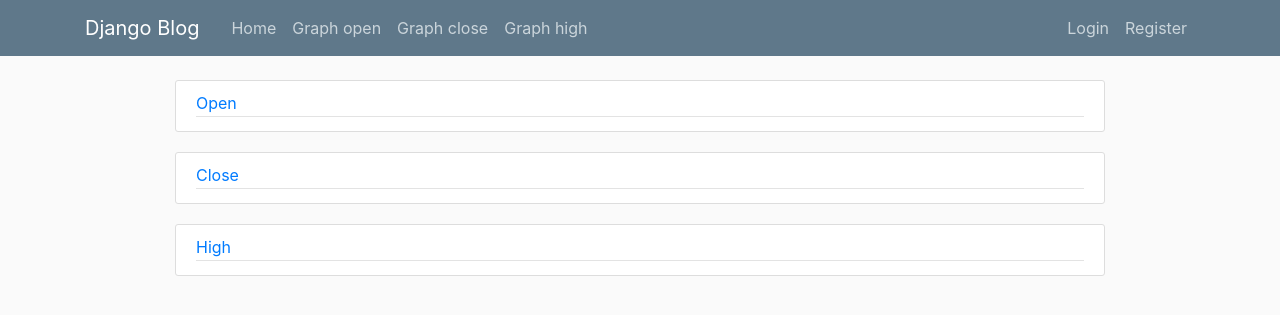
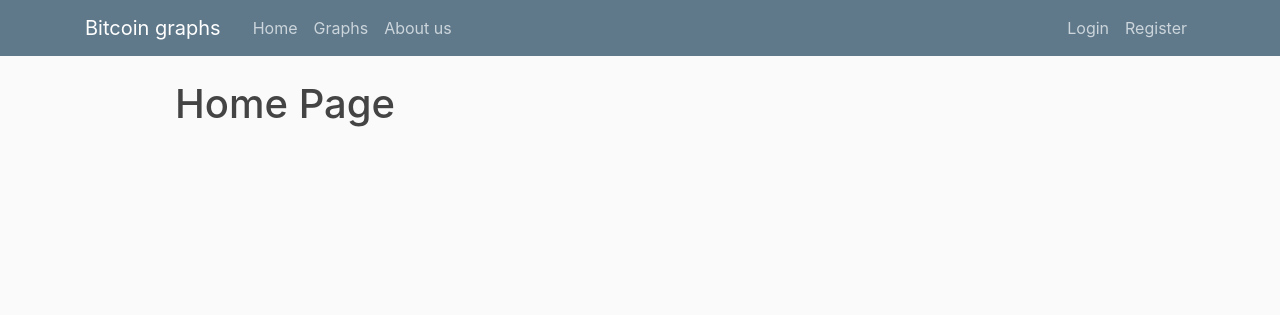
Before and after one commit to marekpizner/fin_web, a Django app: page / in a window 1280 px wide. Shown: the top 315 px of the page. Run offline with Django 3.2, Linux system fonts and the light colour scheme; some libraries are stand-ins or nearby versions.

Commit message:
add small icons for list of graphs, refactor page architecture

```diff
--- a/fin_web/fin_web_graphs/templates/fin_web_graphs/about.html
+++ b/fin_web/fin_web_graphs/templates/fin_web_graphs/about.html
@@ -1,4 +1,4 @@
-{% extends "blog/base.html" %}
+{% extends "fin_web_graphs/header.html" %}
 {% block content %}
     <h1>About Page</h1>
 {% endblock content %}
--- a/fin_web/fin_web_graphs/templates/fin_web_graphs/header.html
+++ b/fin_web/fin_web_graphs/templates/fin_web_graphs/header.html
@@ -13,17 +13,15 @@
 
     <link rel="stylesheet" type="text/css" href="{% static 'fin_web_graphs/main.css' %}">
 
-    {% if title %}
-    <title>Django Blog - {{ title }}</title>
-    {% else %}
-    <title>Django Blog</title>
-    {% endif %}
+
+    <title>Bitcoin graphs</title>
+
 </head>
 <body>
 <header class="site-header">
     <nav class="navbar navbar-expand-md navbar-dark bg-steel fixed-top">
         <div class="container">
-            <a class="navbar-brand mr-4" href="{% url 'index' %}">Django Blog</a>
+            <a class="navbar-brand mr-4" href="{% url 'index' %}">Bitcoin graphs</a>
             <button class="navbar-toggler" type="button" data-toggle="collapse" data-target="#navbarToggle"
                     aria-controls="navbarToggle" aria-expanded="false" aria-label="Toggle navigation">
                 <span class="navbar-toggler-icon"></span>
@@ -31,9 +29,8 @@
             <div class="collapse navbar-collapse" id="navbarToggle">
                 <div class="navbar-nav mr-auto">
                     <a class="nav-item nav-link" href="{% url 'index' %}">Home</a>
-                    <a class="nav-item nav-link" href="{% url 'graph_open' %}">Graph open</a>
-                    <a class="nav-item nav-link" href="{% url 'graph_close' %}">Graph close</a>
-                    <a class="nav-item nav-link" href="{% url 'graph_high' %}">Graph high</a>
+                    <a class="nav-item nav-link" href="{% url 'graphs' %}">Graphs</a>
+                    <a class="nav-item nav-link" href="{% url 'about_us' %}">About us</a>
                 </div>
                 <!-- Navbar Right Side -->
                 <div class="navbar-nav">
@@ -46,7 +43,7 @@
 </header>
 
 <main role="main" class="container-fluid">
-    <div class="row content" >
+    <div class="row content">
         <div class="col-xl">
             {% block content %}
             {% endblock %}
--- a/fin_web/fin_web_graphs/templates/fin_web_graphs/index.html
+++ b/fin_web/fin_web_graphs/templates/fin_web_graphs/index.html
@@ -1,12 +1,4 @@
 {% extends "fin_web_graphs/header.html" %}
 {% block content %}
-    {% for graph in graphs %}
-        <article class="media content-section">
-          <div class="media-body">
-            <div class="article-metadata">
-              <a class="mr-2" href="/{{ graph.url }}">{{ graph.title }}</a>
-            </div>
-          </div>
-        </article>
-    {% endfor %}
+    <h1>Home Page</h1>
 {% endblock content %}
--- a/fin_web/fin_web_graphs/urls.py
+++ b/fin_web/fin_web_graphs/urls.py
@@ -1,11 +1,15 @@
 from django.urls import path
+from django.conf import settings
+from django.conf.urls.static import static
 
-from .views import GraphOpen, GraphClose, GraphHigh, index
+from .views import GraphOpen, GraphClose, GraphHigh, index, about_us, graphs
 
 urlpatterns = [
     path('', index, name='index'),
-    path('about/', index, name='about'),
+    path('graphs/', graphs, name='graphs'),
+    path('about/', about_us, name='about_us'),
     path('graph_open/', GraphOpen.as_view(), name='graph_open'),
     path('graph_close/', GraphClose.as_view(), name='graph_close'),
-    path('graph_high/', GraphHigh.as_view(), name='graph_high')
-]
+    path('graph_high/', GraphHigh.as_view(), name='graph_high'),
+
+]+ static(settings.STATIC_URL, document_root=settings.STATIC_ROOT)
--- a/fin_web/fin_web_graphs/views.py
+++ b/fin_web/fin_web_graphs/views.py
@@ -11,25 +11,40 @@ from .models import Olhc
 list_of_graphs = [
     {
         'title': 'Open',
-        'url': 'graph_open'
+        'url': 'graph_open',
+        'icon': 'fin_web_graphs/img/b.png'
     },
     {
         'title': 'Close',
-        'url': 'graph_close'
+        'url': 'graph_close',
+        'icon': 'fin_web_graphs/img/r.png'
     },
     {
         'title': 'High',
-        'url': 'graph_high'
+        'url': 'graph_high',
+        'icon': 'fin_web_graphs/img/g.png'
     }
 ]
 
 
 def index(request):
     context = {
+    }
+
+    return render(request, 'fin_web_graphs/index.html', context)
+
+
+def graphs(request):
+    context = {
         'graphs': list_of_graphs
     }
 
-    return render(request, 'fin_web_graphs/index.html', context)
+    return render(request, 'fin_web_graphs/graphs.html', context)
+
+
+def about_us(request):
+    context = {}
+    return render(request, 'fin_web_graphs/about.html', context)
 
 
 class GraphOpen(TemplateView):
@@ -46,7 +61,7 @@ class GraphOpen(TemplateView):
             x.append(d.date)
             y.append(float(d.open))
 
-        trace1 = go.Scatter(x=x, y=y, mode="lines")
+        trace1 = go.Scatter(x=x, y=y, marker_color='rgba(0, 0, 255, .8)', mode="lines")
 
         data = go.Data([trace1])
         layout = go.Layout(title="Opne", xaxis={'title': 'Date'}, yaxis={'title': 'Value'}, height=800)
@@ -72,7 +87,7 @@ class GraphClose(TemplateView):
             x.append(d.date)
             y.append(float(d.close))
 
-        trace1 = go.Scatter(x=x, y=y, mode="lines")
+        trace1 = go.Scatter(x=x, y=y, marker_color='rgba(255, 0, 0, .8)', mode="lines")
 
         data = go.Data([trace1])
         layout = go.Layout(title="Close", xaxis={'title': 'Date'}, yaxis={'title': 'Value'}, height=800)
@@ -98,7 +113,7 @@ class GraphHigh(TemplateView):
             x.append(d.date)
             y.append(float(d.high))
 
-        trace1 = go.Scatter(x=x, y=y, mode="lines")
+        trace1 = go.Scatter(x=x, y=y, marker_color='rgba(0, 255, 0, .8)', mode="lines")
 
         data = go.Data([trace1])
         layout = go.Layout(title="High", xaxis={'title': 'Date'}, yaxis={'title': 'Value'}, height=800)
```
Also changed, not shown: fin_web/fin_web_graphs/templates/fin_web_graphs/graphs.html (added, +18 -0 lines), fin_web/fin_web_graphs/static/fin_web_graphs/img/b.png (added), fin_web/fin_web_graphs/static/fin_web_graphs/img/g.png (added), fin_web/fin_web_graphs/static/fin_web_graphs/img/r.png (added).
